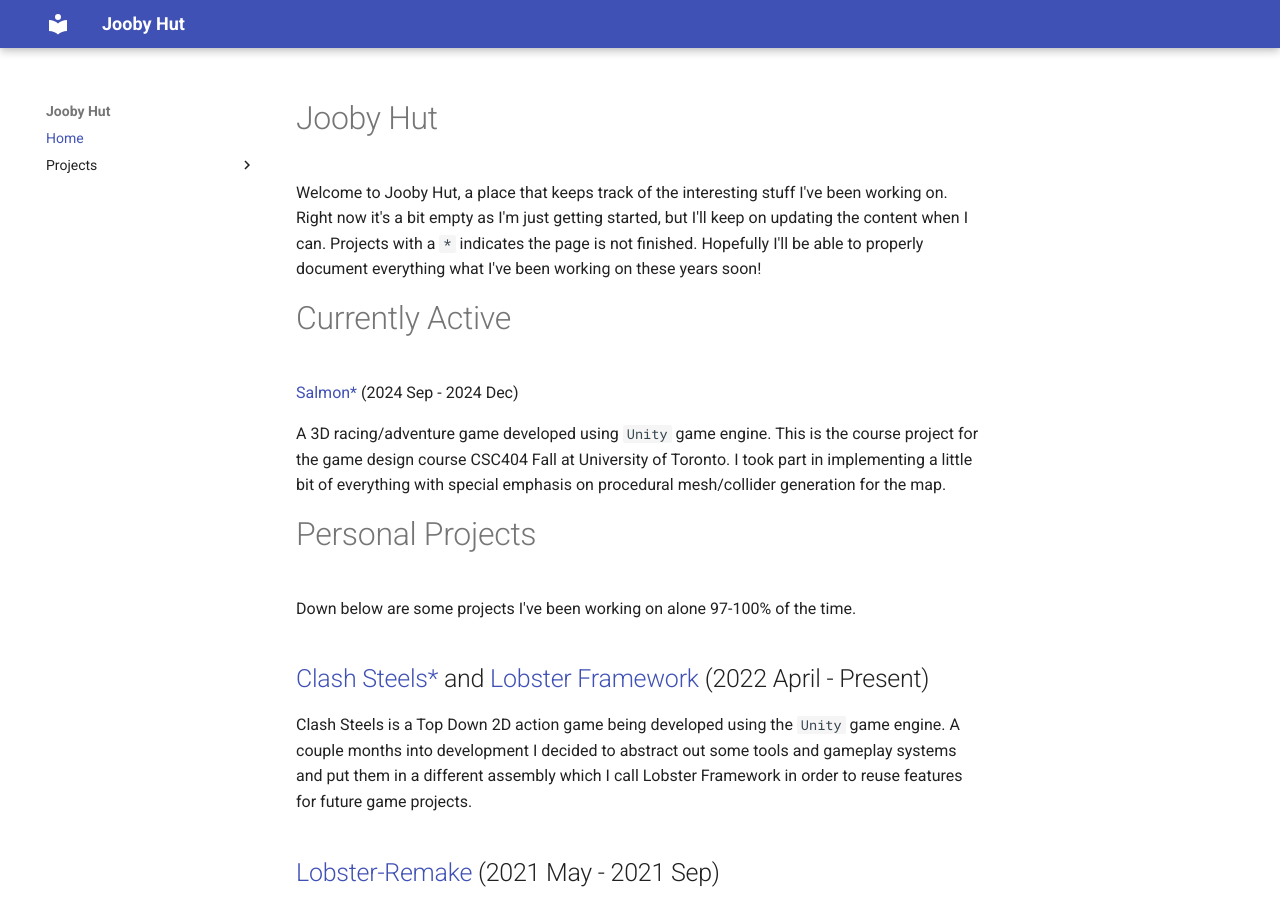
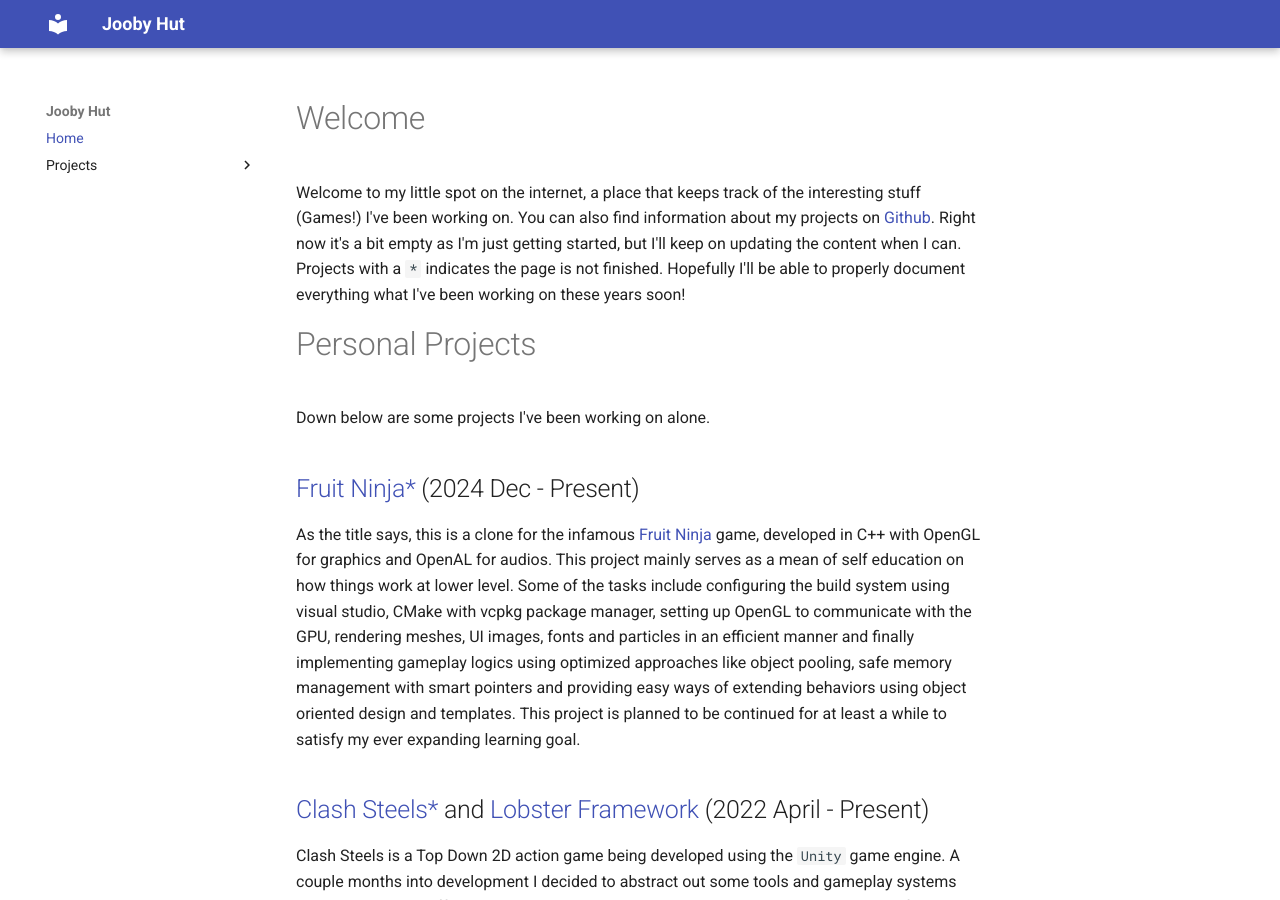
Before and after one commit to DiceSpinner/GWebsite, an MkDocs documentation site: the page built from docs/index.md, in a window 1280 px wide and 900 px high. Built offline with MkDocs 1.6.1 and Material for MkDocs 9.7.7, drawn with Linux system fonts in a browser that asks for light colours.

Commit message:
Updated with fruit ninja entry

```diff
--- a/docs/index.md
+++ b/docs/index.md
@@ -1,13 +1,12 @@
-# Jooby Hut
-Welcome to Jooby Hut, a place that keeps track of the interesting stuff I've been working on. Right now it's a bit empty as I'm just getting started, but I'll keep on updating the content when I can. Projects with a `*` indicates the page is not finished. Hopefully I'll be able to properly document everything what I've been working on these years soon!
-
-# Currently Active
-[Salmon*](Salmon.md) (2024 Sep - 2024 Dec)
-
-A 3D racing/adventure game developed using `Unity` game engine. This is the course project for the game design course CSC404 Fall at University of Toronto. I took part in implementing a little bit of everything with special emphasis on procedural mesh/collider generation for the map.
+# Welcome
+Welcome to my little spot on the internet, a place that keeps track of the interesting stuff (Games!) I've been working on. You can also find information about my projects on [Github](https://github.com/DiceSpinner). Right now it's a bit empty as I'm just getting started, but I'll keep on updating the content when I can. Projects with a `*` indicates the page is not finished. Hopefully I'll be able to properly document everything what I've been working on these years soon!
 
 # Personal Projects
-Down below are some projects I've been working on alone 97-100% of the time.
+Down below are some projects I've been working on alone.
+## [Fruit Ninja*](FruitNinja.md) (2024 Dec - Present)
+As the title says, this is a clone for the infamous [Fruit Ninja](https://en.wikipedia.org/wiki/Fruit_Ninja) game, developed in C++ with OpenGL for graphics and OpenAL for audios. This project mainly serves as a mean of self education on how things work at lower level. Some of the tasks include configuring the build system using visual studio, CMake with vcpkg package manager, setting up OpenGL to communicate with the GPU, rendering meshes, UI images, fonts and particles in an efficient manner and finally implementing gameplay logics using optimized approaches like object pooling, safe memory management with smart pointers and providing easy ways of extending behaviors using object oriented design and templates. This project is planned to be continued for at least a while to satisfy my ever expanding learning goal.
+
+
 ## [Clash Steels*](ClashSteels.md) and [Lobster Framework](https://dicespinner.github.io/LobsterFramework/) (2022 April - Present)
 
 Clash Steels is a Top Down 2D action game being developed using the `Unity` game engine. A couple months into development I decided to abstract out some tools and gameplay systems and put them in a different assembly which I call Lobster Framework in order to reuse features for future game projects.
--- a/mkdocs.yml
+++ b/mkdocs.yml
@@ -6,6 +6,7 @@ nav:
     - LobsterRemake.md
     - ClashSteels.md
     - Salmon.md
+    - FruitNinja.md
 
 theme:
   name: 'material'
```
Also changed, not shown: docs/FruitNinja.md (added, +46 -0 lines), site/404.html, site/ClashSteels/index.html, site/FruitNinja/index.html (added), site/LobsterRemake/index.html, site/Salmon/index.html, site/index.html, 3 other files.
